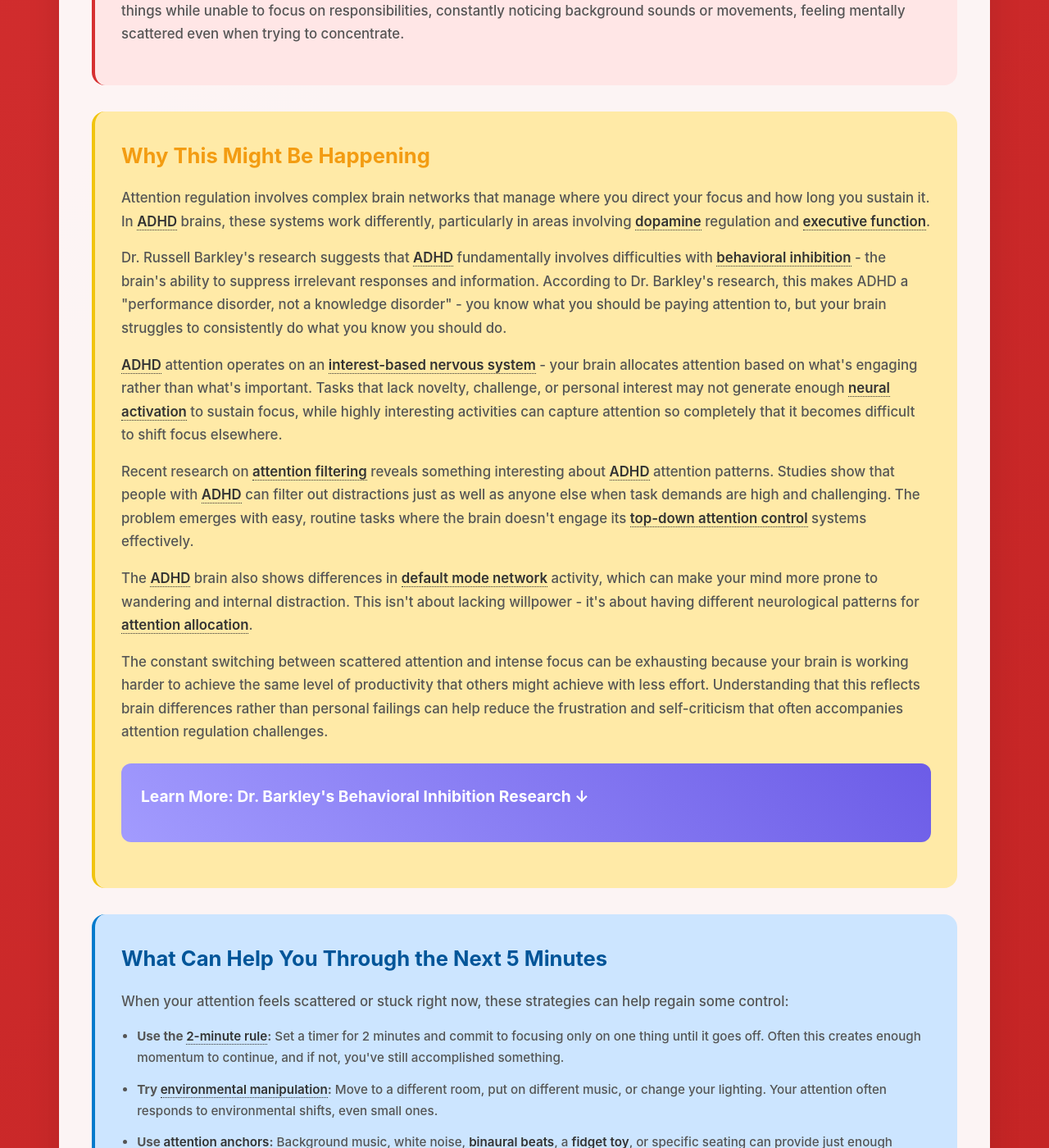
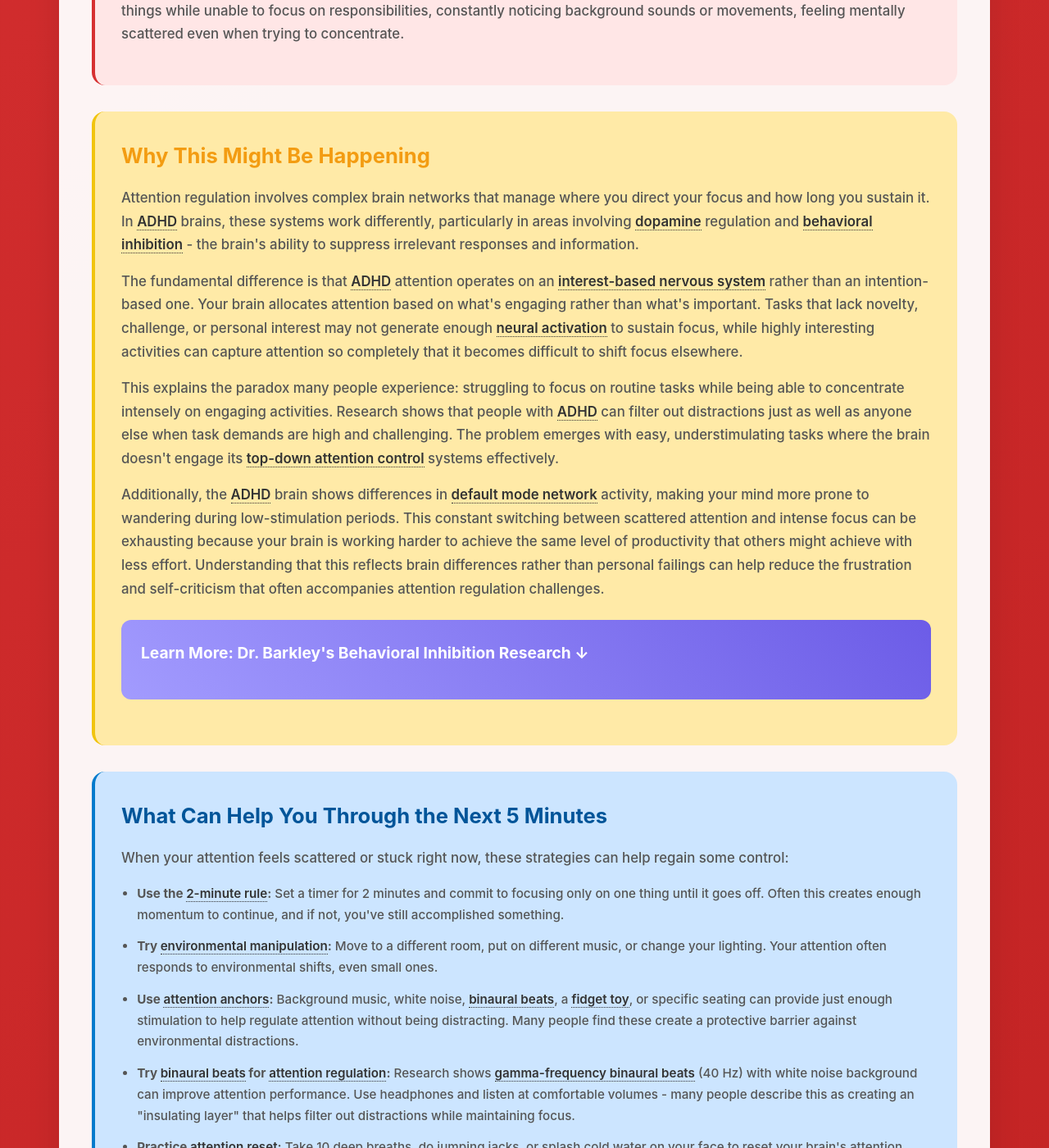
Before and after one commit to neurodivergent-survival-guide/neurodivergent-survival-guide, a Jekyll site: the page built from struggles/attention-regulation.html, in a window 1280 px wide and 1400 px high, scrolled down 1371 px. Shown: the whole window at 82% size. Built offline with Jekyll 4.4.1, drawn with Linux system fonts in a browser that asks for light colours.

Commit message:
Update attention-regulation.html

```diff
--- a/struggles/attention-regulation.html
+++ b/struggles/attention-regulation.html
@@ -40,17 +40,13 @@ search_terms: ["can't focus", "mind wanders", "losing focus", "brain won't coope
 
     <div class="why-section">
         <h2 id="why-this-happens">Why This Might Be Happening</h2>
-        <p>Attention regulation involves complex brain networks that manage where you direct your focus and how long you sustain it. In <a class="jargon">ADHD<span class="tooltip">Attention-Deficit/Hyperactivity Disorder - brain differences affecting attention, impulse control, and executive function</span></a> brains, these systems work differently, particularly in areas involving <a class="jargon">dopamine<span class="tooltip">A brain chemical that helps with motivation, reward, and maintaining focus on activities</span></a> regulation and <a class="jargon">executive function<span class="tooltip">Mental skills that help you plan, focus, remember instructions, and manage multiple tasks</span></a>.</p>
+        <p>Attention regulation involves complex brain networks that manage where you direct your focus and how long you sustain it. In <a class="jargon">ADHD<span class="tooltip">Attention-Deficit/Hyperactivity Disorder - brain differences affecting attention, impulse control, and executive function</span></a> brains, these systems work differently, particularly in areas involving <a class="jargon">dopamine<span class="tooltip">A brain chemical that helps with motivation, reward, and maintaining focus on activities</span></a> regulation and <a class="jargon">behavioral inhibition<span class="tooltip">The brain's ability to stop or delay responses and filter out irrelevant information</span></a> - the brain's ability to suppress irrelevant responses and information.</p>
 
-        <p>Dr. Russell Barkley's research suggests that <a class="jargon">ADHD<span class="tooltip">Attention-Deficit/Hyperactivity Disorder - brain differences affecting attention, impulse control, and executive function</span></a> fundamentally involves difficulties with <a class="jargon">behavioral inhibition<span class="tooltip">The brain's ability to stop or delay responses and filter out irrelevant information</span></a> - the brain's ability to suppress irrelevant responses and information. According to Dr. Barkley's research, this makes ADHD a "performance disorder, not a knowledge disorder" - you know what you should be paying attention to, but your brain struggles to consistently do what you know you should do.</p>
+        <p>The fundamental difference is that <a class="jargon">ADHD<span class="tooltip">Attention-Deficit/Hyperactivity Disorder - brain differences affecting attention, impulse control, and executive function</span></a> attention operates on an <a class="jargon">interest-based nervous system<span class="tooltip">A brain that functions optimally when tasks are interesting, challenging, urgent, or novel</span></a> rather than an intention-based one. Your brain allocates attention based on what's engaging rather than what's important. Tasks that lack novelty, challenge, or personal interest may not generate enough <a class="jargon">neural activation<span class="tooltip">The brain activity needed to engage attention and maintain focus</span></a> to sustain focus, while highly interesting activities can capture attention so completely that it becomes difficult to shift focus elsewhere.</p>
 
-        <p><a class="jargon">ADHD<span class="tooltip">Attention-Deficit/Hyperactivity Disorder - brain differences affecting attention, impulse control, and executive function</span></a> attention operates on an <a class="jargon">interest-based nervous system<span class="tooltip">A brain that functions optimally when tasks are interesting, challenging, urgent, or novel</span></a> - your brain allocates attention based on what's engaging rather than what's important. Tasks that lack novelty, challenge, or personal interest may not generate enough <a class="jargon">neural activation<span class="tooltip">The brain activity needed to engage attention and maintain focus</span></a> to sustain focus, while highly interesting activities can capture attention so completely that it becomes difficult to shift focus elsewhere.</p>
+        <p>This explains the paradox many people experience: struggling to focus on routine tasks while being able to concentrate intensely on engaging activities. Research shows that people with <a class="jargon">ADHD<span class="tooltip">Attention-Deficit/Hyperactivity Disorder - brain differences affecting attention, impulse control, and executive function</span></a> can filter out distractions just as well as anyone else when task demands are high and challenging. The problem emerges with easy, understimulating tasks where the brain doesn't engage its <a class="jargon">top-down attention control<span class="tooltip">The brain's ability to consciously direct focus based on goals rather than just reacting to stimuli</span></a> systems effectively.</p>
 
-        <p>Recent research on <a class="jargon">attention filtering<span class="tooltip">The brain's ability to focus on relevant information while ignoring distractions</span></a> reveals something interesting about <a class="jargon">ADHD<span class="tooltip">Attention-Deficit/Hyperactivity Disorder - brain differences affecting attention, impulse control, and executive function</span></a> attention patterns. Studies show that people with <a class="jargon">ADHD<span class="tooltip">Attention-Deficit/Hyperactivity Disorder - brain differences affecting attention, impulse control, and executive function</span></a> can filter out distractions just as well as anyone else when task demands are high and challenging. The problem emerges with easy, routine tasks where the brain doesn't engage its <a class="jargon">top-down attention control<span class="tooltip">The brain's ability to consciously direct focus based on goals rather than just reacting to stimuli</span></a> systems effectively.</p>
-
-        <p>The <a class="jargon">ADHD<span class="tooltip">Attention-Deficit/Hyperactivity Disorder - brain differences affecting attention, impulse control, and executive function</span></a> brain also shows differences in <a class="jargon">default mode network<span class="tooltip">Brain networks that are active during rest and mind-wandering, which can compete with focused attention</span></a> activity, which can make your mind more prone to wandering and internal distraction. This isn't about lacking willpower - it's about having different neurological patterns for <a class="jargon">attention allocation<span class="tooltip">How your brain decides what to focus on and for how long</span></a>.</p>
-
-        <p>The constant switching between scattered attention and intense focus can be exhausting because your brain is working harder to achieve the same level of productivity that others might achieve with less effort. Understanding that this reflects brain differences rather than personal failings can help reduce the frustration and self-criticism that often accompanies attention regulation challenges.</p>
+        <p>Additionally, the <a class="jargon">ADHD<span class="tooltip">Attention-Deficit/Hyperactivity Disorder - brain differences affecting attention, impulse control, and executive function</span></a> brain shows differences in <a class="jargon">default mode network<span class="tooltip">Brain networks that are active during rest and mind-wandering, which can compete with focused attention</span></a> activity, making your mind more prone to wandering during low-stimulation periods. This constant switching between scattered attention and intense focus can be exhausting because your brain is working harder to achieve the same level of productivity that others might achieve with less effort. Understanding that this reflects brain differences rather than personal failings can help reduce the frustration and self-criticism that often accompanies attention regulation challenges.</p>
 
         <div class="learn-more" onclick="toggleLearnMore(this)">
             <h3>Learn More: Dr. Barkley's Behavioral Inhibition Research ↓</h3>
```
